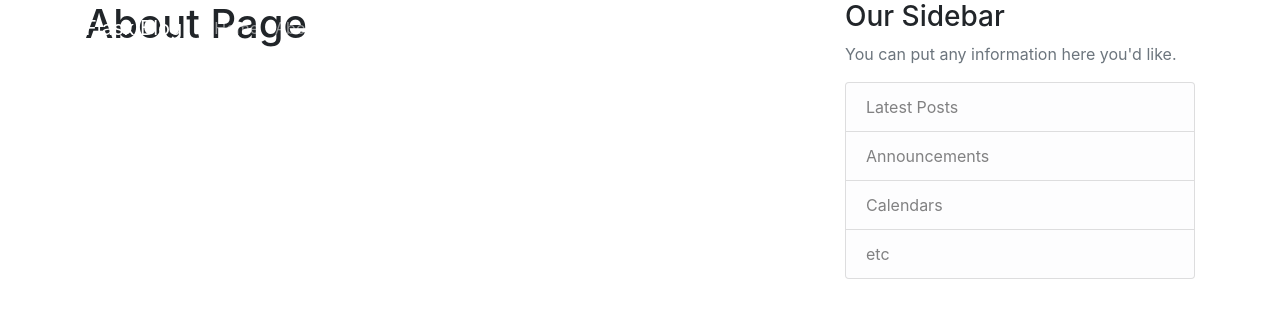
After one commit to o0BB0o/csc210-smartclock, a Python web app: template smartclock/templates/about.html in a window 1280 px wide. The commit adds this page. Shown: the top 318 px of the page. Run offline with Jinja, Linux system fonts and the light colour scheme; the template is opened without the code that fills it, so the values that code supplies are empty; some libraries are stand-ins or nearby versions.

Commit message:
added 'layout' template

```diff
--- /dev/null
+++ b/smartclock/templates/about.html
@@ -0,0 +1,4 @@
+{% extends "layout.html" %}
+{% block content %}
+    <h1>About Page</h1>
+{% endblock content %}
--- a/smartclock/templates/layout.html
+++ b/smartclock/templates/layout.html
@@ -1,10 +1,78 @@
 <!DOCTYPE html>
-<html lang="en">
+<html>
 <head>
-    <meta charset="UTF-8">
-    <title>Title</title>
+    <!-- Required meta tags -->
+    <meta charset="utf-8">
+    <meta name="viewport" content="width=device-width, initial-scale=1, shrink-to-fit=no">
+
+    <!-- Bootstrap CSS -->
+    <link rel="stylesheet" href="https://stackpath.bootstrapcdn.com/bootstrap/4.3.1/css/bootstrap.min.css" integrity="sha384-ggOyR0iXCbMQv3Xipma34MD+dH/1fQ784/j6cY/iJTQUOhcWr7x9JvoRxT2MZw1T" crossorigin="anonymous">
+
+    <link rel="stylesheet" type="text/css" href="{{ url_for('static', filename='main.css') }}">
+
+    {% if title %}
+        <title>Flask Blog - {{ title }}</title>
+    {% else %}
+        <title>Flask Blog</title>
+    {% endif %}
 </head>
 <body>
+    <header class="site-header">
+      <nav class="navbar navbar-expand-md navbar-dark bg-steel fixed-top">
+        <div class="container">
+          <a class="navbar-brand mr-4" href="/">Flask Blog</a>
+          <button class="navbar-toggler" type="button" data-toggle="collapse" data-target="#navbarToggle" aria-controls="navbarToggle" aria-expanded="false" aria-label="Toggle navigation">
+            <span class="navbar-toggler-icon"></span>
+          </button>
+          <div class="collapse navbar-collapse" id="navbarToggle">
+            <div class="navbar-nav mr-auto">
+              <a class="nav-item nav-link" href="{{ url_for('home') }}">Home</a>
+              <a class="nav-item nav-link" href="{{ url_for('about') }}">About</a>
+            </div>
+            <!-- Navbar Right Side -->
+            <div class="navbar-nav">
+              <a class="nav-item nav-link" href="{{ url_for('login') }}">Login</a>
+              <a class="nav-item nav-link" href="{{ url_for('register') }}">Register</a>
+            </div>
+          </div>
+        </div>
+      </nav>
+    </header>
+    <main role="main" class="container">
+      <div class="row">
+        <div class="col-md-8">
+          {% with messages = get_flashed_messages(with_categories=true) %}
+            {% if messages %}
+              {% for category, message in messages %}
+                <div class="alert alert-{{ category }}">
+                  {{ message }}
+                </div>
+              {% endfor %}
+            {% endif %}
+          {% endwith %}
+          {% block content %}{% endblock %}
+        </div>
+        <div class="col-md-4">
+          <div class="content-section">
+            <h3>Our Sidebar</h3>
+            <p class='text-muted'>You can put any information here you'd like.
+              <ul class="list-group">
+                <li class="list-group-item list-group-item-light">Latest Posts</li>
+                <li class="list-group-item list-group-item-light">Announcements</li>
+                <li class="list-group-item list-group-item-light">Calendars</li>
+                <li class="list-group-item list-group-item-light">etc</li>
+              </ul>
+            </p>
+          </div>
+        </div>
+      </div>
+    </main>
+
+    <!-- Optional JavaScript -->
+    <!-- jQuery first, then Popper.js, then Bootstrap JS -->
+    <script src="https://code.jquery.com/jquery-3.3.1.slim.min.js" integrity="sha384-q8i/X+965DzO0rT7abK41JStQIAqVgRVzpbzo5smXKp4YfRvH+8abtTE1Pi6jizo" crossorigin="anonymous"></script>
+    <script src="https://cdnjs.cloudflare.com/ajax/libs/popper.js/1.14.7/umd/popper.min.js" integrity="sha384-UO2eT0CpHqdSJQ6hJty5KVphtPhzWj9WO1clHTMGa3JDZwrnQq4sF86dIHNDz0W1" crossorigin="anonymous"></script>
+    <script src="https://stackpath.bootstrapcdn.com/bootstrap/4.3.1/js/bootstrap.min.js" integrity="sha384-JjSmVgyd0p3pXB1rRibZUAYoIIy6OrQ6VrjIEaFf/nJGzIxFDsf4x0xIM+B07jRM" crossorigin="anonymous"></script>
 
 </body>
 </html>
```
Also changed, not shown: smartclock/templates/login.html (added, +10 -0 lines), smartclock/templates/register.html (added, +10 -0 lines).
